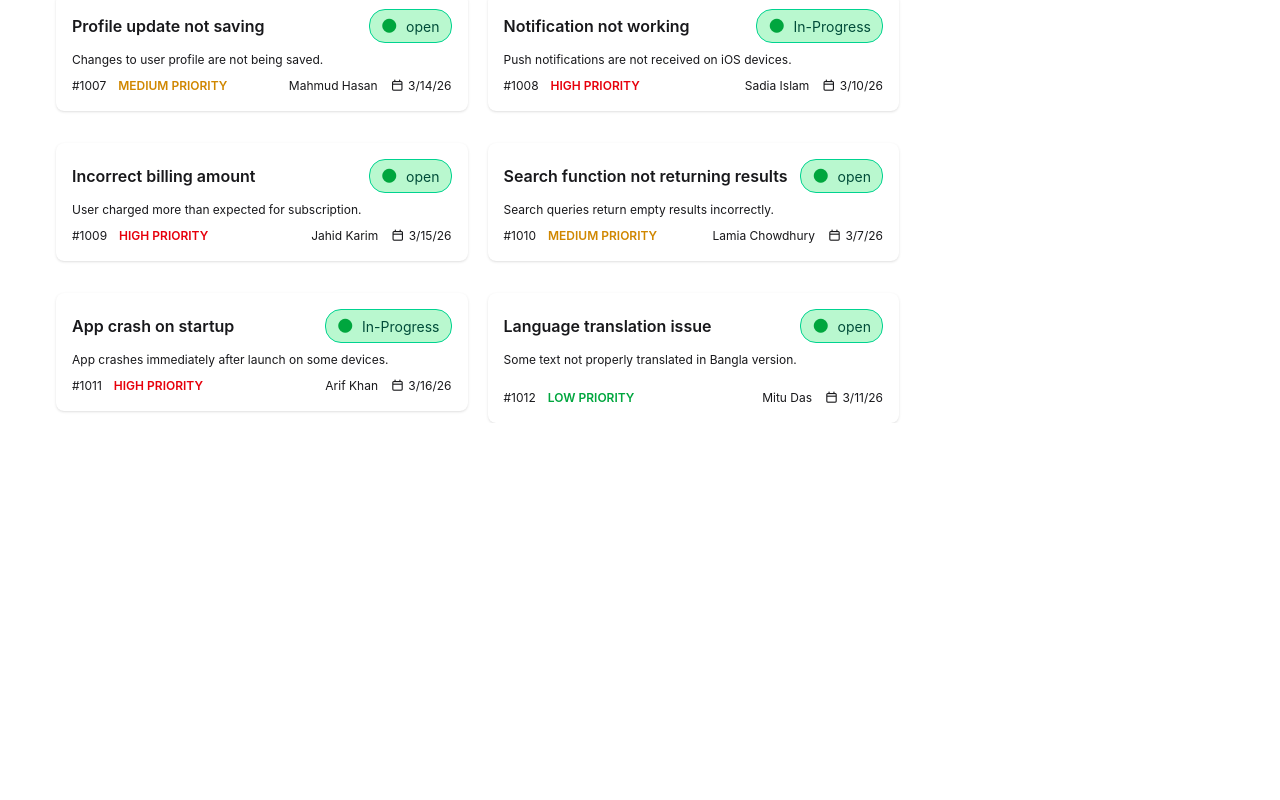
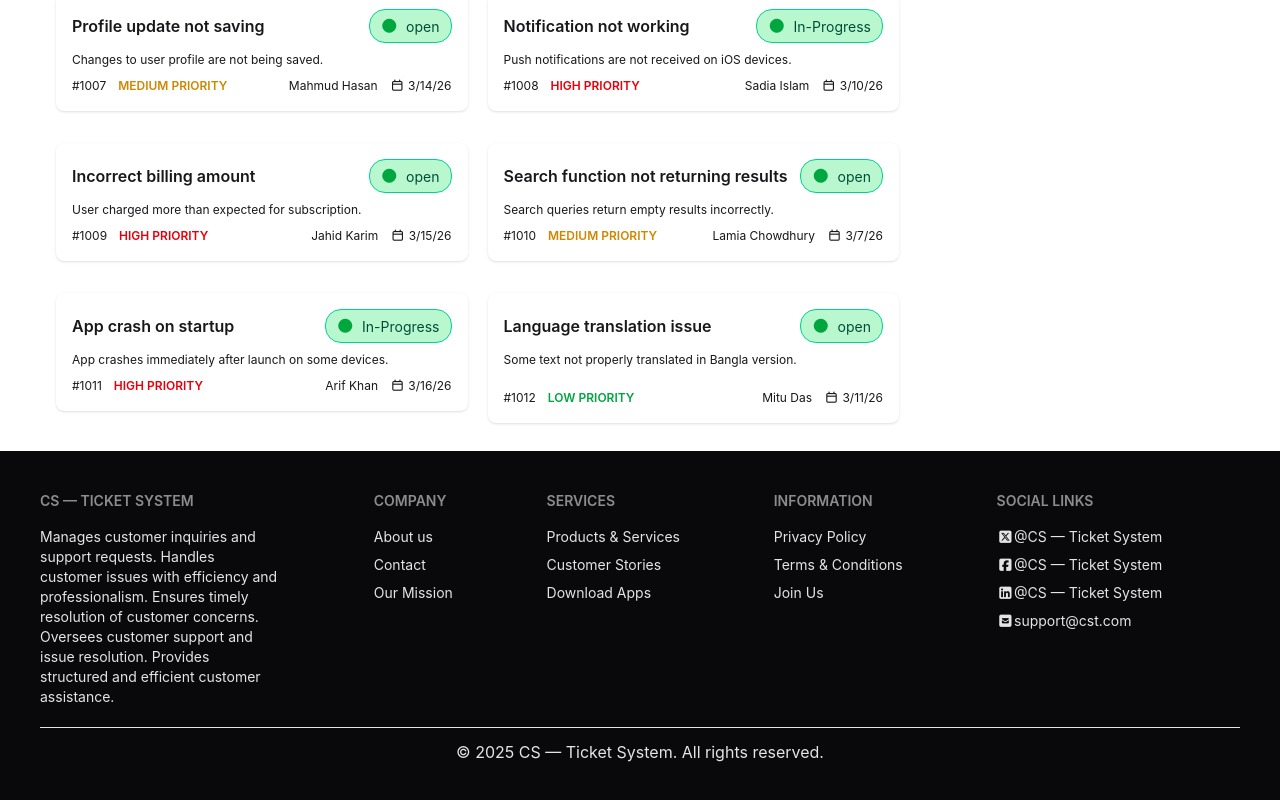
Before and after one commit to Pran-to/Tickets-Customer-Support-Zone, a React (Vite) app: page / in a window 1280 px wide. Shown: the part 928-1728 px from the top of the page. Before the commit the page ends 1351 px from the top, so only its background shows below. Built offline with nearby package versions, Linux system fonts and the light colour scheme.

Commit message:
added footer and favicon

```diff
--- a/index.html
+++ b/index.html
@@ -2,10 +2,10 @@
 <html lang="en">
   <head>
     <meta charset="UTF-8" />
-    <link rel="icon" type="image/svg+xml" href="/vite.svg" />
+    <link rel="icon" type="image/svg+xml" href="/support.png" />
     <meta name="viewport" content="width=device-width, initial-scale=1.0" />
     <link rel="stylesheet" href="https://cdnjs.cloudflare.com/ajax/libs/font-awesome/7.0.1/css/all.min.css">
-    <title>Vite + React</title>
+    <title>Customer Support Zone</title>
   </head>
   <body>
     <div id="root"></div>
--- a/src/App.jsx
+++ b/src/App.jsx
@@ -4,6 +4,7 @@ import Banner from "./component/Banner";
 import MainSec from "./component/MainSec";
 import NavBar from "./component/NavBar";
 import { toast, ToastContainer } from "react-toastify";
+import Footer from "./component/Footer";
 
 const ticketsData = async () => {
   const res = await fetch("/Tickets.json");
@@ -57,6 +58,7 @@ function App() {
           ticketsP={ticketsP}
         ></MainSec>
       </Suspense>
+      <Footer></Footer>
     </>
   );
 }
--- /dev/null
+++ b/src/component/Footer.jsx
@@ -0,0 +1,58 @@
+import React from "react";
+
+const Footer = () => {
+  return (
+    <footer className=" bg-neutral text-neutral-content p-10 mt-7">
+      <div className="footer sm:footer-horizontal">
+        <nav>
+          <h6 className="footer-title">CS — Ticket System</h6>
+          <p className="w-60">
+            Manages customer inquiries and support requests. Handles customer
+            issues with efficiency and professionalism. Ensures timely
+            resolution of customer concerns. Oversees customer support and issue
+            resolution. Provides structured and efficient customer assistance.
+          </p>
+        </nav>
+        <nav>
+          <h6 className="footer-title">Company</h6>
+          <a className="link link-hover">About us</a>
+          <a className="link link-hover">Contact</a>
+          <a className="link link-hover">Our Mission</a>
+        </nav>
+        <nav>
+          <h6 className="footer-title">Services</h6>
+          <a className="link link-hover">Products & Services</a>
+          <a className="link link-hover">Customer Stories</a>
+          <a className="link link-hover">Download Apps</a>
+        </nav>
+        <nav>
+          <h6 className="footer-title">Information</h6>
+          <a className="link link-hover">Privacy Policy</a>
+          <a className="link link-hover">Terms & Conditions</a>
+          <a className="link link-hover">Join Us</a>
+        </nav>
+        <nav>
+          <h6 className="footer-title">Social Links</h6>
+          <a className="link link-hover">
+            <i className="fa-brands fa-square-x-twitter"></i>@CS — Ticket
+            System
+          </a>
+          <a className="link link-hover">
+            <i className="fa-brands fa-square-facebook"></i>@CS — Ticket System
+          </a>
+          <a className="link link-hover">
+            <i className="fa-brands fa-square-linkedin"></i>@CS — Ticket System
+          </a>
+          <a className="link link-hover">
+            <i className="fa-solid fa-square-envelope"></i>support@cst.com
+          </a>
+        </nav>
+      </div>
+      <div className=" border-t my-5">
+        <h1  className=" text-center my-3">© 2025 CS — Ticket System. All rights reserved.</h1>
+      </div>
+    </footer>
+  );
+};
+
+export default Footer;
```
Also changed, not shown: public/support.png (added).
